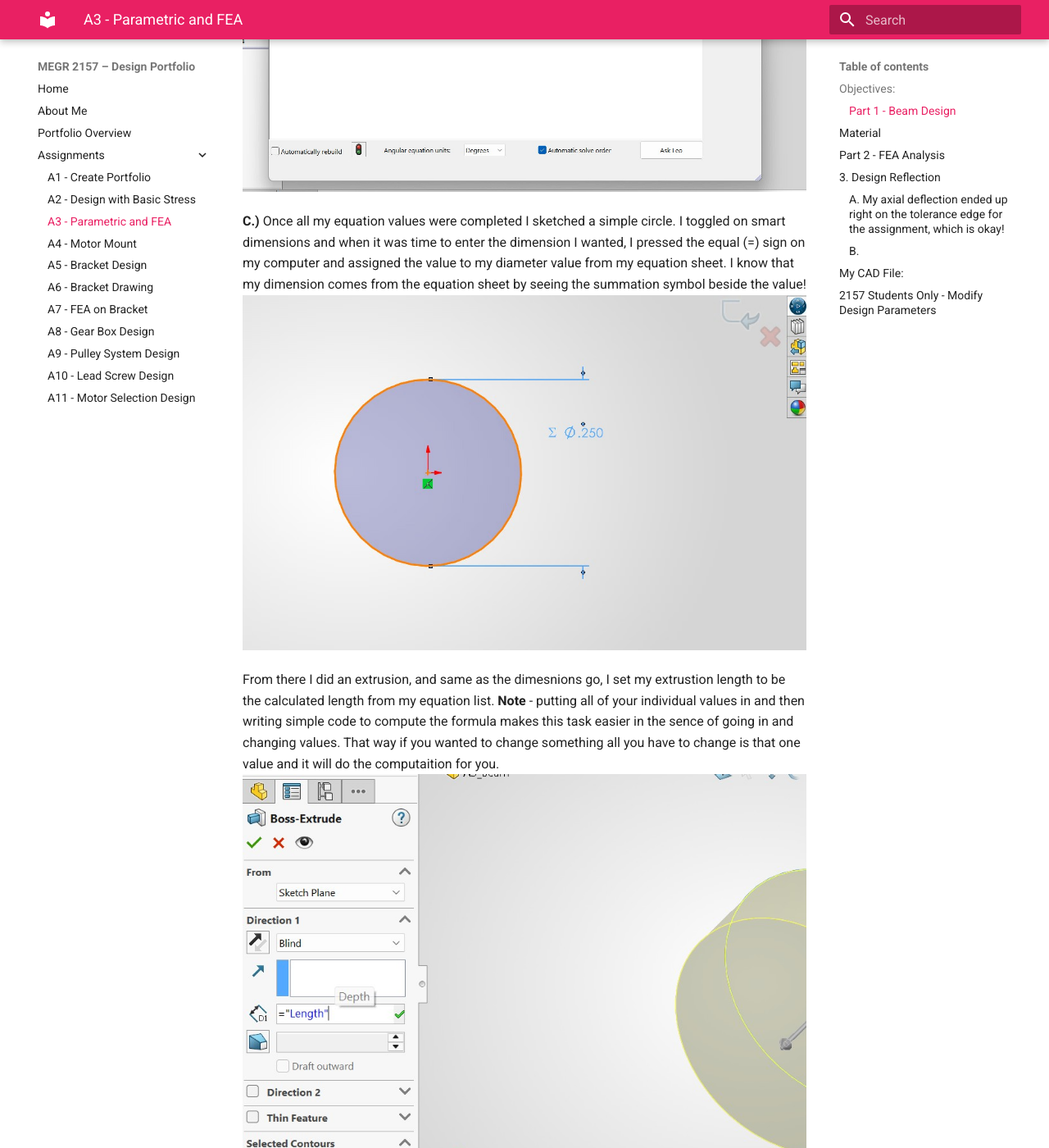
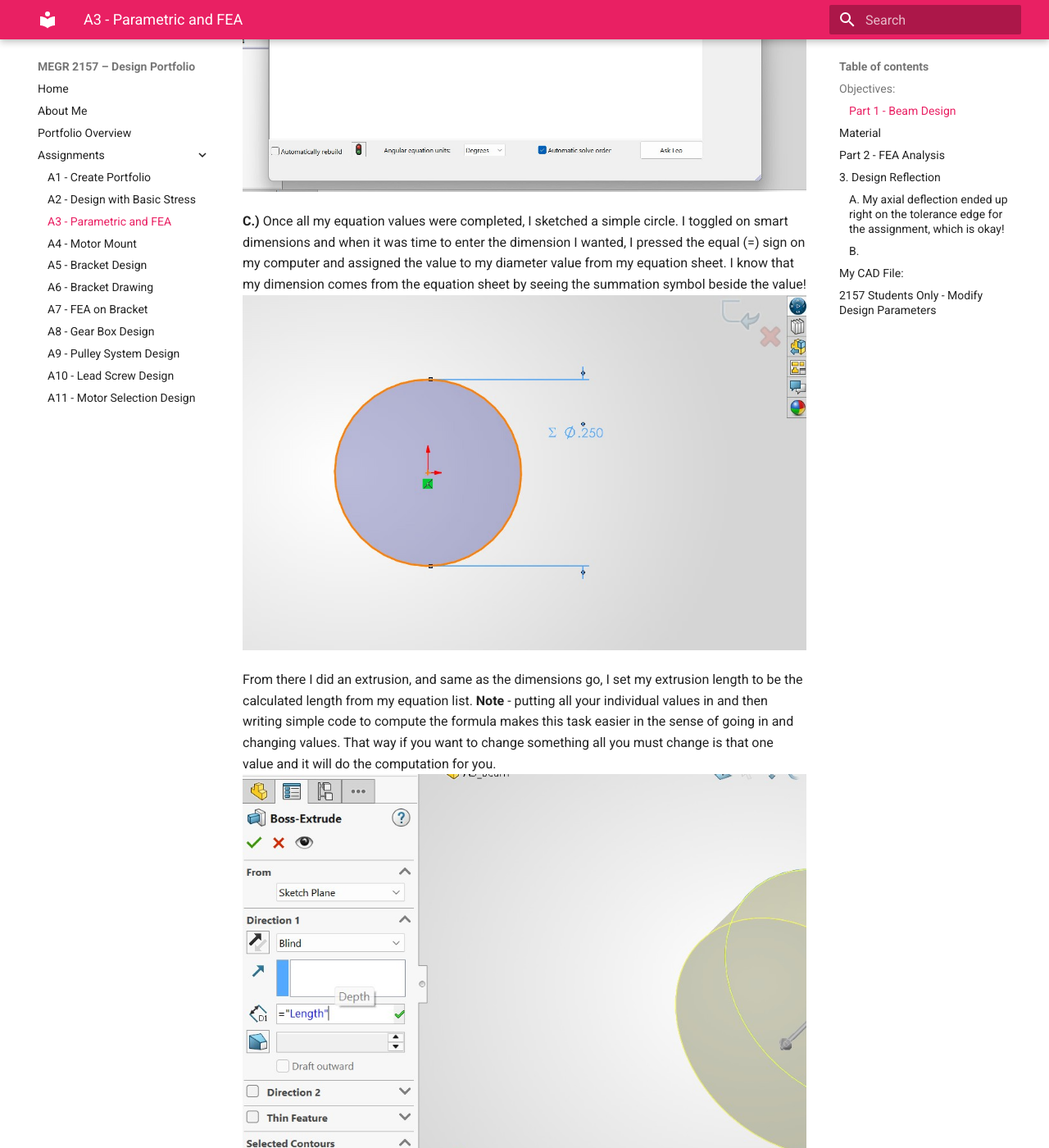
Before and after one commit to gracieanne14/design-projects-portfolio, an MkDocs documentation site: the page built from docs/assignments/A03/index.md, in a window 1280 px wide and 1400 px high, scrolled down 1757 px. Shown: the whole window at 82% size. Built offline with MkDocs 1.6.1 and Material for MkDocs 9.7.7, drawn with Linux system fonts in a browser that asks for light colours; some of the changed text lies outside the part shown.

Commit message:
spell check
Corrected typos and improved clarity in the documentation.

```diff
--- a/docs/assignments/A03/index.md
+++ b/docs/assignments/A03/index.md
@@ -3,24 +3,24 @@
 ## Objectives:
 Objectives:
 -Use axial deflection modeling to design its dimensions
--Use parametric design to determine a bars length
+-Use parametric design to determine the bars length
 -Introduce you to FEA (Finite Element Analysis)
 -Introduce you to linking dimensions to appropriate parameters in CAD.
 -Compare and contrast the different analysis
 
 ### Part 1 - Beam Design
 **a.)& b.)** For the initial workflow for this assignment, I wrote down the certain parameters given to me and as well as my unknowns so I could see my playing field!
-I decided to choose 3oolbf for my force value, and o.25 for my diameter value. Using the direct tension elongation equation from the Machinerys handbook from the class, I calculated my required length for my beam. My Youngs Modulus value came from the additional MatWeb material Property data link given to us on this assignment.
+I decided to choose 3oolbf for my force value, and o.25 for my diameter value. Using the direct tension elongation equation from the Machinery’s handbook from the class, I calculated my required length for my beam. My Youngs Modulus value came from the additional Mat Web material Property data link given to us on this assignment.
 ![Initial Calculations](IMG_0286.jpeg)
 
-I opened up the equations tab in solid works on the left hand bar tab and inserted all of my values.
+I opened the equations tab in solid works on the left-hand bar tab and inserted all of my values.
 ![Equation list from SW](equationsheet.jpeg.jpg)
 
-**C.)** Once all my equation values were completed I sketched a simple circle. I toggled on smart dimensions and when it was time to enter the dimension I wanted, I pressed the equal (=) sign on my computer and assigned the value to my diameter value from my equation sheet. I know that my dimension comes from the equation sheet by seeing the summation symbol beside the value!
+**C.)** Once all my equation values were completed, I sketched a simple circle. I toggled on smart dimensions and when it was time to enter the dimension I wanted, I pressed the equal (=) sign on my computer and assigned the value to my diameter value from my equation sheet. I know that my dimension comes from the equation sheet by seeing the summation symbol beside the value!
 ![Circle Sketch](Circle.jpeg.jpg)
 
-From there I did an extrusion, and same as the dimesnions go, I set my extrustion length to be the calculated length from my equation list.
-**Note** - putting all of your individual values in and then writing simple code to compute the formula makes this task easier in the sence of going in and changing values. That way if you wanted to change something all you have to change is that one value and it will do the computaition for you.
+From there I did an extrusion, and same as the dimensions go, I set my extrusion length to be the calculated length from my equation list.
+**Note** - putting all your individual values in and then writing simple code to compute the formula makes this task easier in the sense of going in and changing values. That way if you want to change something all you must change is that one value and it will do the computation for you.
 ![Extrusion Length](extrude.jpeg.jpg)
 
 ## Material
@@ -57,6 +57,7 @@ I calculated my max stress allowed as well as my safety factor based on calculat
 [A3_Beam](A3_Beam.SLDPRT)
 
 
+
 ## 2157 Students Only - Modify Design Parameters
 When tasked to modify parameters I instincivly increased all of my values since I was already at the tolerance limit for the force, and my diameter was pretty small. Ofcource since I increased these parameters, my length overall increased, drastically too.
 ![2157section](2157section.jpeg)
```
Also changed, not shown: other parts of docs/assignments/A03/index.md (+5 -5 lines).
